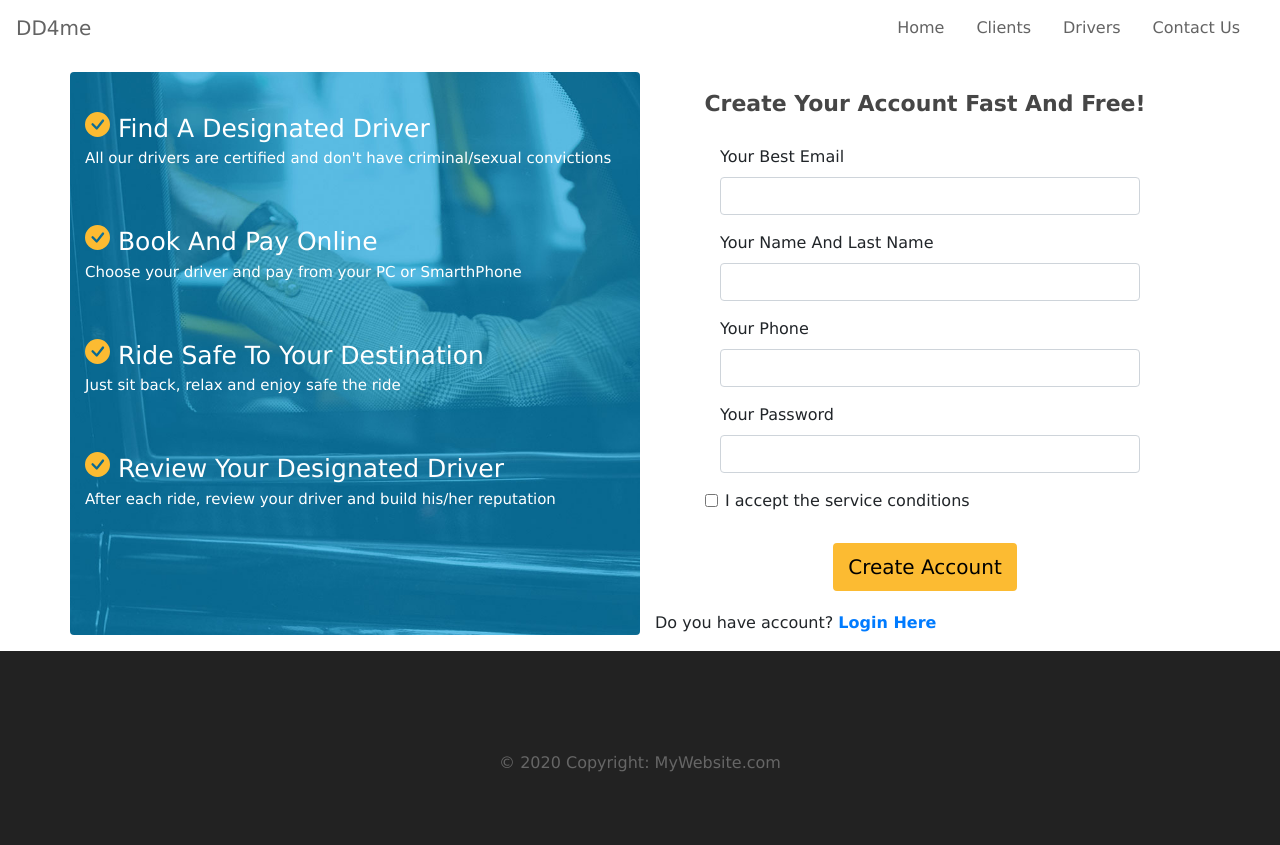
After one commit to theocaz/dd4me, a web app: file frontend/user-create-account.html in a window 1280 px wide. The commit adds this page. Run offline with its HTML, style and script files only (its server is not run), Linux system fonts and the light colour scheme; some libraries are stand-ins or nearby versions.

Commit message:
09/06/2020

```diff
--- /dev/null
+++ b/frontend/user-create-account.html
@@ -0,0 +1,125 @@
+<!DOCTYPE html>
+<html lang="en">
+<head>
+    <meta charset="UTF-8" />
+    <meta name="viewport" content="width=device-width, initial-scale=1.0, shrink-to-fit=no" />
+
+    <link rel="stylesheet" href="https://maxcdn.bootstrapcdn.com/bootstrap/4.0.0/css/bootstrap.min.css"
+    integrity="sha384-Gn5384xqQ1aoWXA+058RXPxPg6fy4IWvTNh0E263XmFcJlSAwiGgFAW/dAiS6JXm"
+    crossorigin="anonymous">
+
+    <script src="https://code.jquery.com/jquery-3.5.1.slim.min.js"
+    integrity="sha256-4+XzXVhsDmqanXGHaHvgh1gMQKX40OUvDEBTu8JcmNs=" crossorigin="anonymous"></script>
+
+    <script src="https://cdnjs.cloudflare.com/ajax/libs/popper.js/1.12.9/umd/popper.min.js"
+    integrity="sha384-ApNbgh9B+Y1QKtv3Rn7W3mgPxhU9K/ScQsAP7hUibX39j7fakFPskvXusvfa0b4Q"
+    crossorigin="anonymous"></script>
+
+    <script src="https://maxcdn.bootstrapcdn.com/bootstrap/4.0.0/js/bootstrap.min.js"
+    integrity="sha384-JZR6Spejh4U02d8jOt6vLEHfe/JQGiRRSQQxSfFWpi1MquVdAyjUar5+76PVCmYl"
+    crossorigin="anonymous"></script>
+
+    <link rel="stylesheet" type="text/css" href="/css/style.css" />
+    <script src="/js/main.js"></script>
+    <title>DD4me - Create Account</title>
+</head>
+<body>
+
+    <nav class="navbar navbar-expand-lg">
+        <a class="navbar-brand" href="#">DD4me</a>
+        <button class="navbar-toggler"
+                type="button"
+                data-toggle="collapse"
+                data-target="#navbarSupportedContent"
+                aria-controls="navbarSupportedContent"
+                aria-expanded="false"
+                aria-label="Toggle navigation">
+                <span class="navbar-toggler-icon"></span>
+        </button>
+
+        <div class="collapse navbar-collapse" id="navbarSupportedContent">
+            <ul class="navbar-nav ml-auto">
+                <li class="nav-item active">
+                    <a class="nav-link" href="#">Home <span class="sr-only">(current)</span></a>
+                </li>
+                <li class="nav-item">
+                    <a class="nav-link" href="#">Clients</a>
+                </li>
+                <li class="nav-item">
+                    <a class="nav-link" href="#">Drivers</a>
+                </li>
+                <li class="nav-item">
+                    <a class="nav-link" href="#">Contact Us</a>
+                </li>
+            </ul>
+        </div>
+    </nav>
+
+
+    <div class="features-test">
+        <div class="container">
+            <div class="row">
+              <div class="col-lg-6 backimglogin rounded">
+                  <br>
+                <svg class="bi bi-check-circle-fill" width="1em" height="1em" viewBox="0 0 16 16" fill="currentColor" xmlns="http://www.w3.org/2000/svg">
+                    <path fill-rule="evenodd" d="M16 8A8 8 0 1 1 0 8a8 8 0 0 1 16 0zm-3.97-3.03a.75.75 0 0 0-1.08.022L7.477 9.417 5.384 7.323a.75.75 0 0 0-1.06 1.06L6.97 11.03a.75.75 0 0 0 1.079-.02l3.992-4.99a.75.75 0 0 0-.01-1.05z"/>
+                </svg> Find A Designated Driver <p class='subtext'>All our drivers are certified and don't have criminal/sexual convictions</p><br>
+
+                <svg class="bi bi-check-circle-fill" width="1em" height="1em" viewBox="0 0 16 16" fill="currentColor" xmlns="http://www.w3.org/2000/svg">
+                    <path fill-rule="evenodd" d="M16 8A8 8 0 1 1 0 8a8 8 0 0 1 16 0zm-3.97-3.03a.75.75 0 0 0-1.08.022L7.477 9.417 5.384 7.323a.75.75 0 0 0-1.06 1.06L6.97 11.03a.75.75 0 0 0 1.079-.02l3.992-4.99a.75.75 0 0 0-.01-1.05z"/>
+                </svg> Book And Pay Online <p class='subtext'>Choose your driver and pay from your PC or SmarthPhone</p><br>
+
+                <svg class="bi bi-check-circle-fill" width="1em" height="1em" viewBox="0 0 16 16" fill="currentColor" xmlns="http://www.w3.org/2000/svg">
+                    <path fill-rule="evenodd" d="M16 8A8 8 0 1 1 0 8a8 8 0 0 1 16 0zm-3.97-3.03a.75.75 0 0 0-1.08.022L7.477 9.417 5.384 7.323a.75.75 0 0 0-1.06 1.06L6.97 11.03a.75.75 0 0 0 1.079-.02l3.992-4.99a.75.75 0 0 0-.01-1.05z"/>
+                </svg> Ride Safe To Your Destination <p class='subtext'>Just sit back, relax and enjoy safe the ride</p><br>
+
+                <svg class="bi bi-check-circle-fill" width="1em" height="1em" viewBox="0 0 16 16" fill="currentColor" xmlns="http://www.w3.org/2000/svg">
+                    <path fill-rule="evenodd" d="M16 8A8 8 0 1 1 0 8a8 8 0 0 1 16 0zm-3.97-3.03a.75.75 0 0 0-1.08.022L7.477 9.417 5.384 7.323a.75.75 0 0 0-1.06 1.06L6.97 11.03a.75.75 0 0 0 1.079-.02l3.992-4.99a.75.75 0 0 0-.01-1.05z"/>
+                </svg> Review Your Designated Driver <p class='subtext'>After each ride, review your driver and build his/her reputation</p><br>
+
+              </div>
+              <div class="col-lg-6">
+                <div class="tittle-account">
+                    Create Your Account Fast And Free!
+                 </div>
+                <form>
+                    <div class="form-group col-md-10 logmargin">
+                      <label for="Email">Your Best Email</label>
+                      <input type="email" class="form-control" id="InputEmail" aria-describedby="emailarea" >
+                    </div>
+                    <div class="form-group col-md-10 logmargin">
+                        <label for="Name">Your Name And Last Name</label>
+                        <input type="name" class="form-control" id="InputName" aria-describedby="namearea" >
+                    </div>
+                    <div class="form-group col-md-10 logmargin">
+                        <label for="Phone">Your Phone</label>
+                        <input type="tel" class="form-control" id="InputPhone" aria-describedby="phonearea" >
+                    </div>
+                    <div class="form-group col-md-10 logmargin">
+                        <label for="Pass">Your Password</label>
+                        <input type="password" class="form-control" id="InputPass" aria-describedby="passarea">
+                    </div>
+
+                    <div class="form-check col-md-10 logmargin">
+                      <input type="checkbox" class="form-check-input" id="exampleCheck1">
+                      <label class="form-check-label" for="exampleCheck1">I accept the service conditions</label>
+                    </div>
+                    <div class="col text-center"><button type="submit" class="btn">Create Account</button></div>
+                    <div >
+                        Do you have account? <a href="#" class="alert-link"> Login Here</a>
+                      </div>
+                </form>
+              </div>
+            </div>
+        </div>
+    </div>
+
+    <footer class="page-footer">
+
+        <div class="footer-copyright text-center">© 2020 Copyright: MyWebsite.com</div>
+      </footer>
+
+
+
+</body>
+</html>
```
Also changed, not shown: frontend/css/style.css (+6 -2 lines), frontend/user-login.html (+20 -41 lines).
